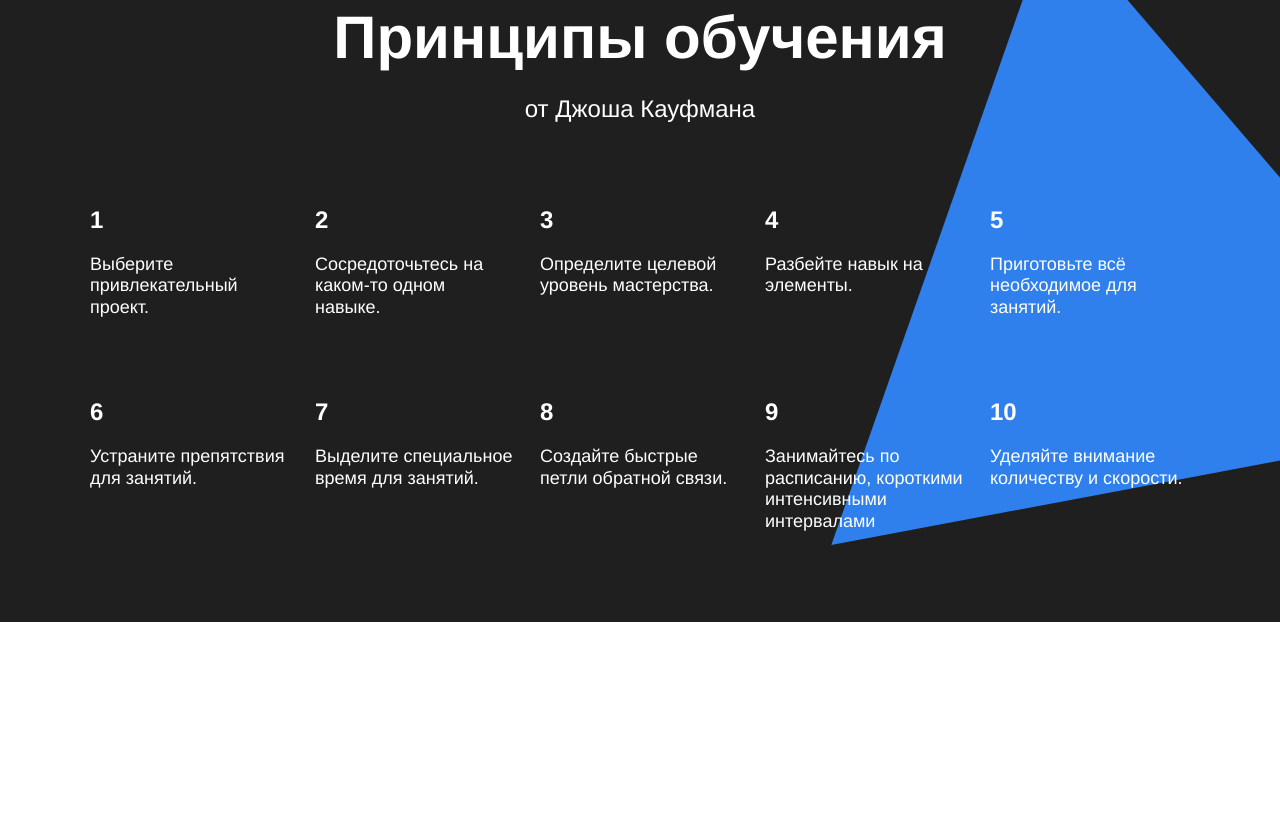
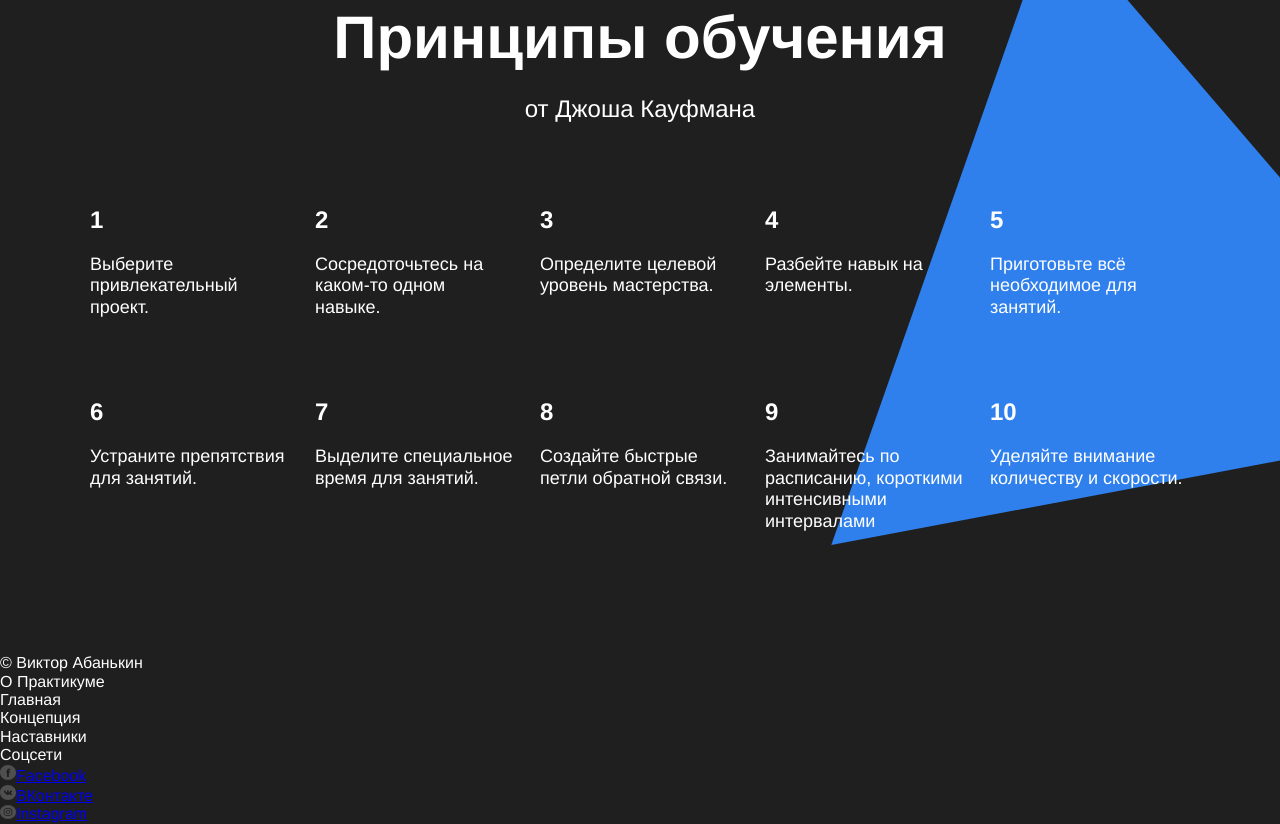
Before and after one commit to h1ze/how-to-learn, a plain HTML site: page index.html in a window 1280 px wide. Shown: the part 3084-3908 px from the top of the page. Before the commit the page ends 3849 px from the top, so only its background shows below. Drawn offline with Linux system fonts and the light colour scheme.

Commit message:
feat: finish footer markup

```diff
--- a/index.html
+++ b/index.html
@@ -182,25 +182,27 @@
         <div class="footer__columns">
           <div class="footer__column footer__column_content_copyright">
             <div class="logo logo_place_footer"></div>
-            <p class="author"></pc>
+            <p class="footer__author">&#169; Виктор Абанькин</pc>
           </div>
           <div class="footer__column footer__column_content_info">
-            <p class="footer__column-heading"></p>
+            <p class="footer__column-heading">О Практикуме</p>
             <ul class="footer__column-links">
-              <li class="footer__column-link"></li>
-              <li class="footer__column-link"></li>
-              <li class="footer__column-link"></li>
+              <li class="footer__column-link">Главная</li>
+              <li class="footer__column-link">Концепция</li>
+              <li class="footer__column-link">Наставники</li>
             </ul>
           </div>
           <div class="footer__column footer__column_content_social">
-            <p class="footer__column-heading"></p>
+            <p class="footer__column-heading">Соцсети</p>
             <ul class="footer__column-links">
-              <div class="social-icon"></div>
-              <li class="footer__column-link"></li>
-              <div class="social-icon"></div>
-              <li class="footer__column-link"></li>
-              <div class="social-icon"></div>
-              <li class="footer__column-link"></li>
+              <li class="footer__column-link">
+                <a href="#"><img class="social-icon" src="./images/facebook_color_white.svg">Facebook</a>
+              </li>
+              <li class="footer__column-link">
+                <a href="#"><img class="social-icon" src="./images/vk_color_white.svg">ВКонтакте</a>
+              </li>
+              <li class="footer__column-link"><a href="#"><img class="social-icon" src="./images/instagram_color_white.svg">Instagram</a>
+              </li>
             </ul>
           </div>
         </div>
--- a/styles/style.css
+++ b/styles/style.css
@@ -246,3 +246,8 @@ li {
   right: -210px;
   z-index: 1;
 }
+
+.footer {
+  background: #1f1f1f;
+  color: white;
+}
```
